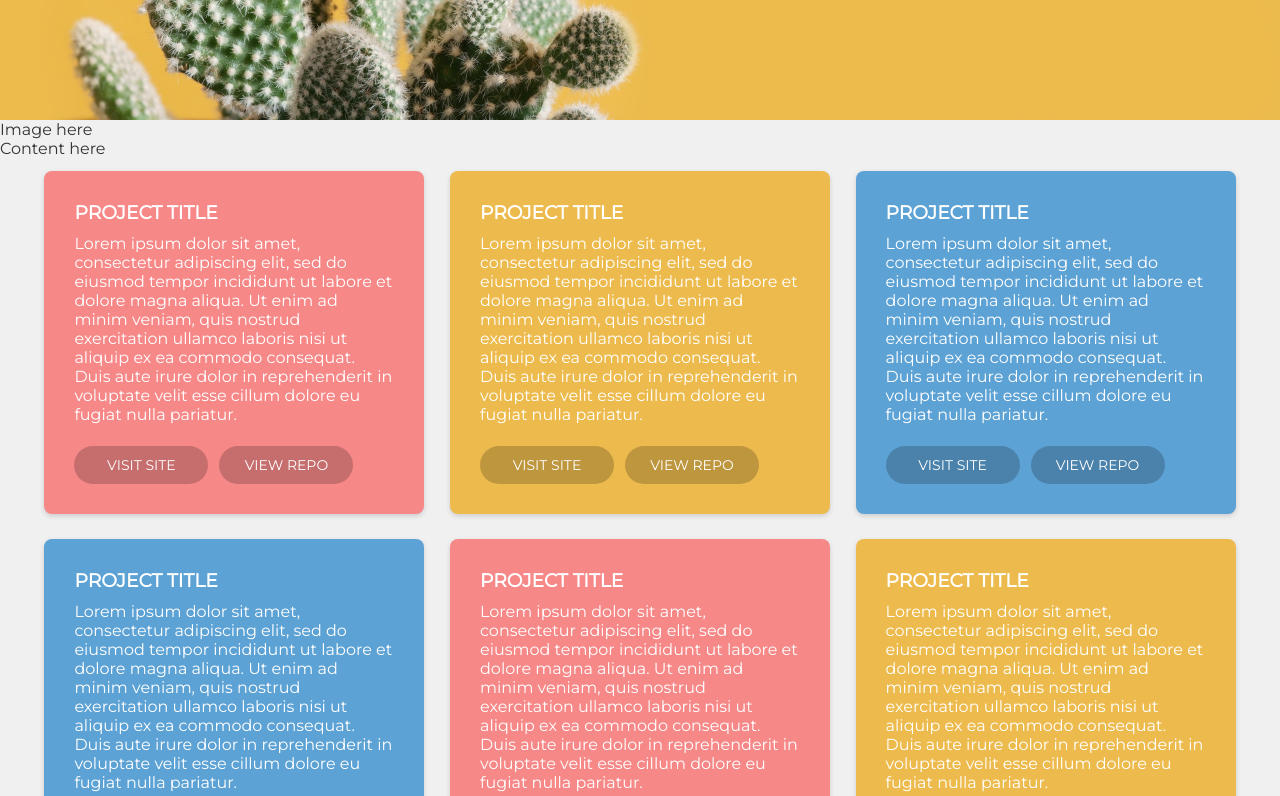
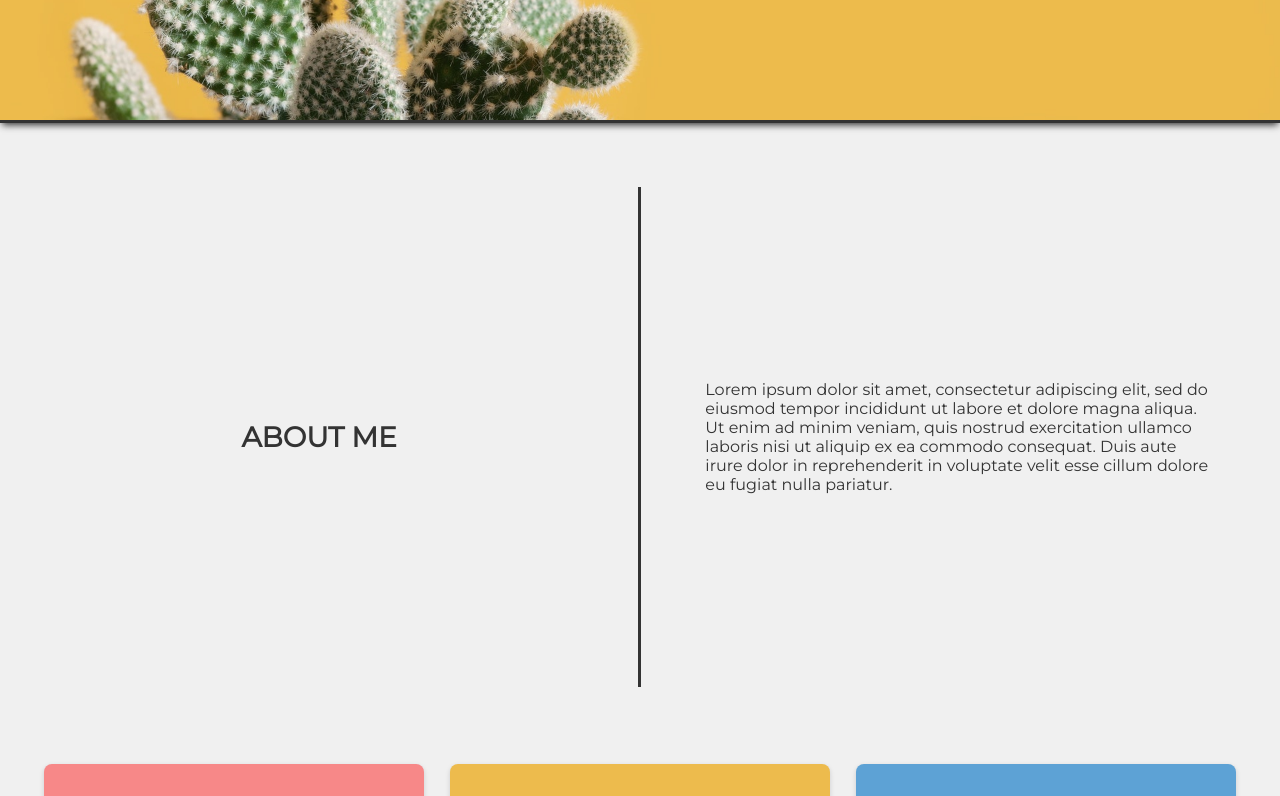
Before and after one commit to paigem33/portfolioWebsite, a React (Create React App) app in the folder portfolio/: page / in a window 1280 px wide. Shown: the part 680-1476 px from the top of the page. Built offline with nearby package versions, Linux system fonts and the light colour scheme.

Commit message:
complete bio section desktop styles

```diff
--- a/portfolio/src/AboutMe/AboutMe.css
+++ b/portfolio/src/AboutMe/AboutMe.css
@@ -0,0 +1,24 @@
+.AboutMe {
+    display: flex;
+    justify-content: center;
+    align-items: center;
+}
+.AboutMe div {
+    height: 500px;
+    display: flex;
+    align-items: center;
+    justify-content: center;
+}
+.AboutMe div:first-of-type {
+    border-right: solid 3px #333333;
+    width:50%;
+}
+.AboutMe div:last-of-type {
+    margin: 5%;
+    width:40%;
+}
+.AboutMe h3 {
+    text-transform: uppercase;
+    font-size: 28px;
+    text-align: center;
+}
--- a/portfolio/src/AboutMe/AboutMe.js
+++ b/portfolio/src/AboutMe/AboutMe.js
@@ -5,8 +5,10 @@ const AboutMe = () => {
 
     return(
         <section className="AboutMe">
-                <div>Image here</div>
-                <div>Content here</div>
+                <div>
+                    <h3>About Me</h3>
+                </div>
+                <div className="content">Lorem ipsum dolor sit amet, consectetur adipiscing elit, sed do eiusmod tempor incididunt ut labore et dolore magna aliqua. Ut enim ad minim veniam, quis nostrud exercitation ullamco laboris nisi ut aliquip ex ea commodo consequat. Duis aute irure dolor in reprehenderit in voluptate velit esse cillum dolore eu fugiat nulla pariatur.</div>
         </section>
     )
 
--- a/portfolio/src/Hero/Hero.css
+++ b/portfolio/src/Hero/Hero.css
@@ -8,6 +8,8 @@
     align-items: center;
     flex-direction: column;
     text-transform: uppercase;
+    border-bottom: 3px solid #333333;
+    box-shadow: 0 4px 7px -2px #333333;;
 }
 .Hero h1 {
     font-size: 42px;
```
